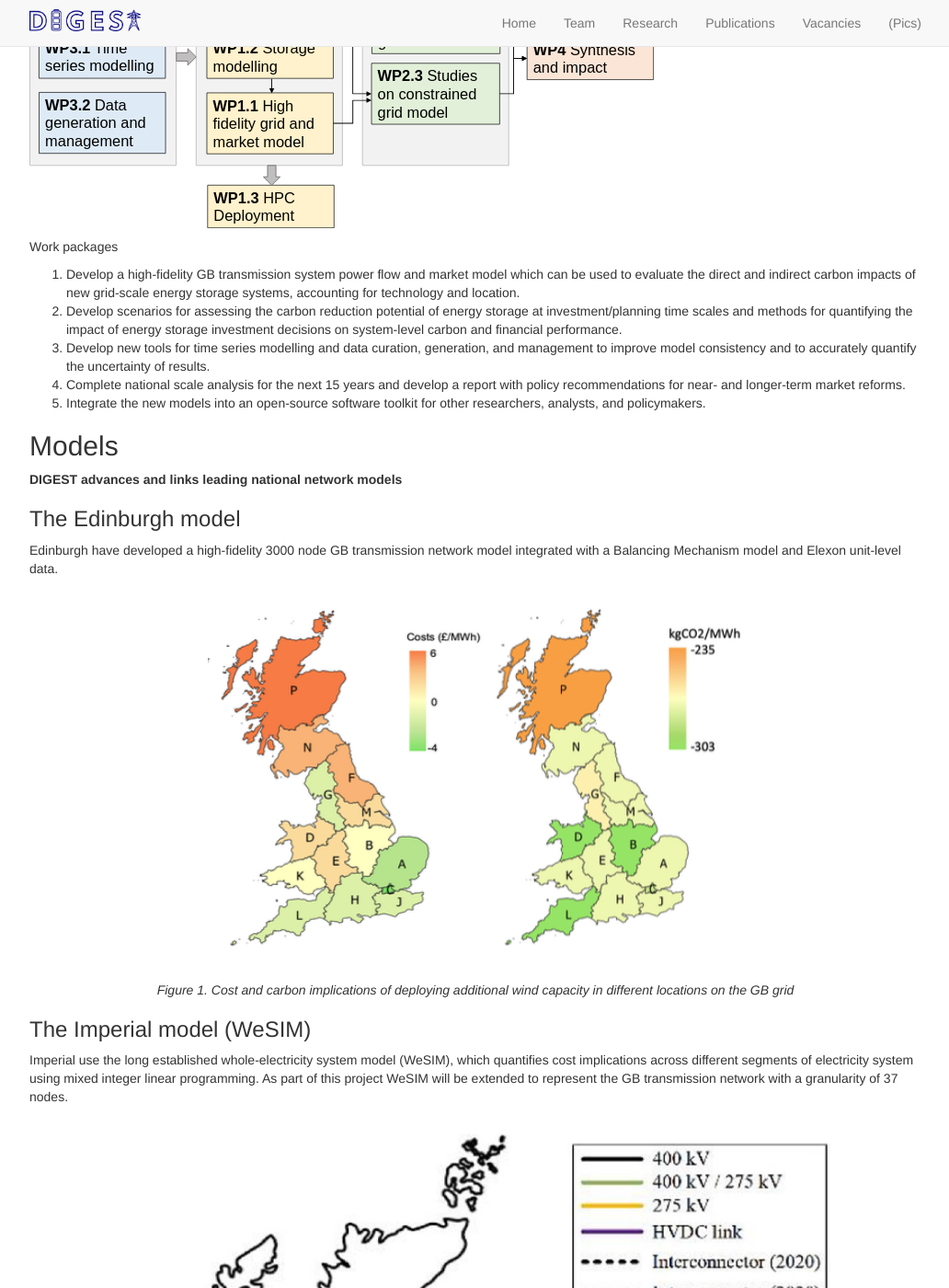
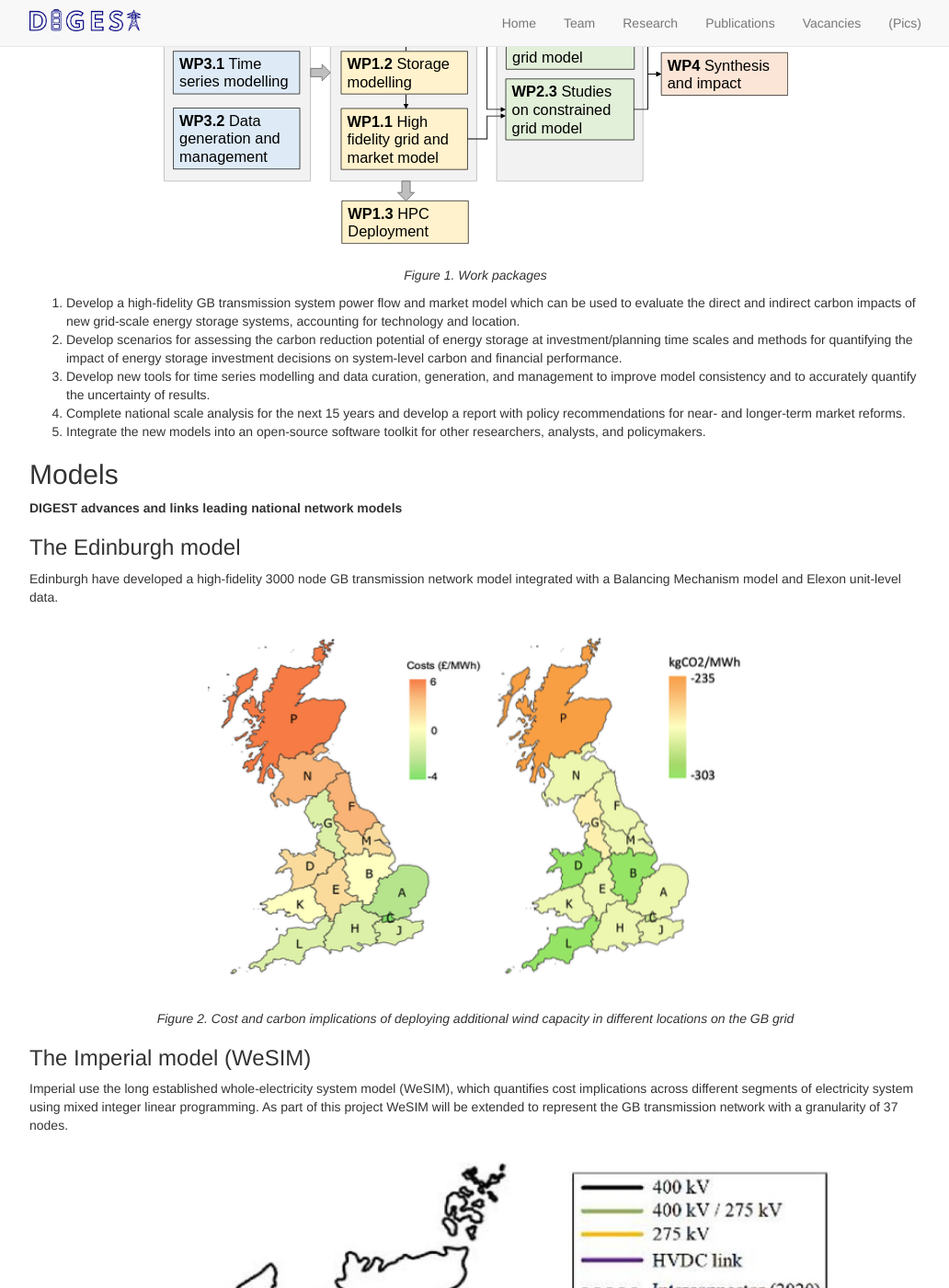
Before and after one commit to EPSRC-DIGEST/epsrc-digest.github.io, a Jekyll site: the page built from _pages/research.md, in a window 1280 px wide and 1400 px high, scrolled down 624 px. Shown: the whole window at 92% size, without its empty margins (123-1155 px from the left). Built offline with Jekyll 4.4.1, drawn with Linux system fonts in a browser that asks for light colours; nearby versions of some CDN libraries; some of the changed text lies outside the part shown.

Commit message:
Update research.md

```diff
--- a/_pages/research.md
+++ b/_pages/research.md
@@ -23,9 +23,11 @@ To test these, we will develop novel GB transmission grid and market models, and
 
 ### DIGEST has five key objectives
 
-![]({{ site.url }}{{ site.baseurl }}/images/respic/WP_structure.svg){: style="width: 70%; float: center; margin: 0px"}
-
-Work packages
+<p align="center">
+  <img alt="DIGEST project work package structure" src="{{ site.url }}{{ site.baseurl }}/images/respic/WP_structure.svg" width="70%">
+  <br>
+    <em>Figure 1. Work packages</em>
+</p>
 
 1. Develop a high-fidelity GB transmission system power flow and market model which can be used to evaluate the direct and indirect carbon impacts of new grid-scale energy storage systems, accounting for technology and location.
 2. Develop scenarios for assessing the carbon reduction potential of energy storage at investment/planning time scales and methods for quantifying the impact of energy storage investment decisions on system-level carbon and financial performance.
@@ -44,7 +46,7 @@ Edinburgh have developed a high-fidelity 3000 node GB transmission network model
 <p align="center">
   <img alt="DIGEST project Edinburgh UK grid model" src="{{ site.url }}{{ site.baseurl }}/images/respic/emissions.png" width="60%">
   <br>
-    <em>Figure 1. Cost and carbon implications of deploying additional wind capacity in different locations on the GB grid</em>
+    <em>Figure 2. Cost and carbon implications of deploying additional wind capacity in different locations on the GB grid</em>
 </p>
 
 
@@ -55,7 +57,7 @@ Imperial use the long established whole-electricity system model (WeSIM), which
 <p align="center">
   <img alt="DIGEST project Imperial College UK grid model" src="{{ site.url }}{{ site.baseurl }}/images/respic/WeSIM_nodes.png" width="80%">
   <br>
-    <em>Figure 2. 37 nodes for location specific assessment of storage on the GB grid</em>
+    <em>Figure 3. 37 nodes for location specific assessment of storage on the GB grid</em>
 </p>
 
 
```
